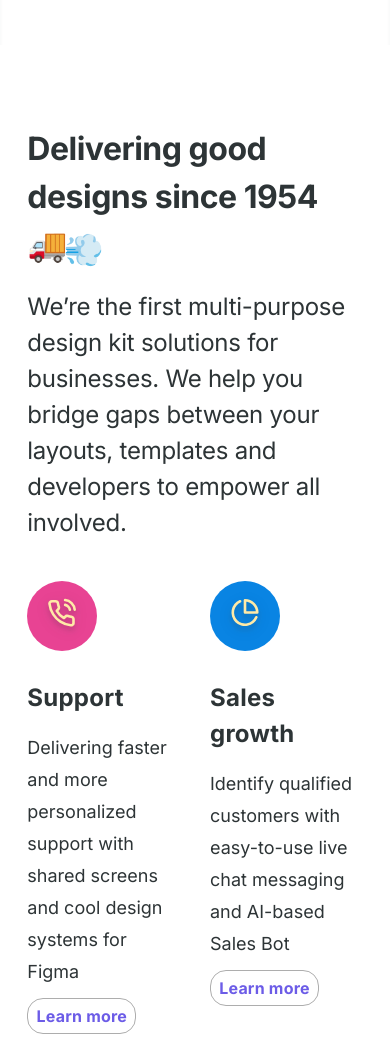
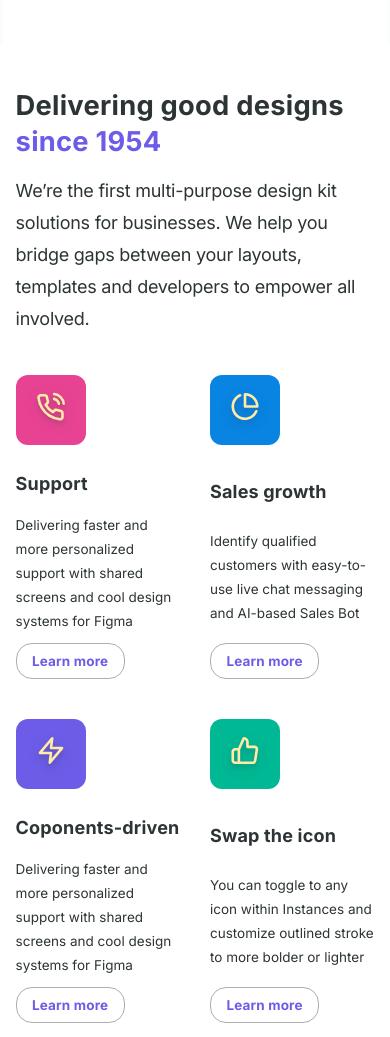
Before and after one commit to nikita-shpikin/grid_layout, a plain HTML site: page index.html in a window 390 px wide. Shown: the part 1055-2092 px from the top of the page. Drawn offline with Linux system fonts and the light colour scheme.

Commit message:
адаптировал блок designs

```diff
--- a/index.html
+++ b/index.html
@@ -193,8 +193,11 @@
 			<section>
 				<div class="container designs">
 					<h3 class="designs__title">
-						Delivering good designs since 1954
-						<span> &#128666; </span>&#128168;
+						Delivering good designs
+						<span class="designs__highlight">since 1954</span>
+						<span class="designs__emoji"
+							><span> &#128666; </span>&#128168;</span
+						>
 					</h3>
 					<p class="designs__text">
 						We’re the first multi-purpose design kit solutions for businesses.
--- a/style.css
+++ b/style.css
@@ -386,26 +386,21 @@ body * {
 }
 
 .designs {
-	padding: 80px 7%;
+	padding: 5.7vw 9.6vw;
 }
 
 .designs__title {
 	font-weight: 700;
-	font-size: 32px;
+	font-size: clamp(24px, 7vw, 32px);
 	line-height: 48px;
 	letter-spacing: -0.5px;
 	color: var(--mainColorText);
 }
 
-.designs__title span {
-	margin-right: -10px;
-	vertical-align: text-bottom;
-}
-
 .designs__text {
 	margin-top: 15px;
 	font-weight: 400;
-	font-size: 24px;
+	font-size: clamp(18px, 3vw, 24px);
 	line-height: 36px;
 	letter-spacing: -0.25px;
 	color: var(--mainColorText);
@@ -421,6 +416,8 @@ body * {
 
 .designs__item {
 	color: var(--mainColorText);
+	display: grid;
+	place-content: space-between;
 }
 
 .designs__item img {
@@ -449,7 +446,7 @@ body * {
 .designs__item h4 {
 	margin-top: 25px;
 	font-weight: 700;
-	font-size: 24px;
+	font-size: clamp(18px, 3vw, 24px);
 	line-height: 36px;
 	letter-spacing: 0.25px;
 }
@@ -457,15 +454,27 @@ body * {
 .designs__item p {
 	margin-top: 16px;
 	font-weight: 400;
-	font-size: 18px;
+	font-size: clamp(13.5px, 3vw, 18px);
 	line-height: 32px;
 }
 
 .designs__item a {
 	margin-top: 10px;
 	border-radius: 16px;
-	width: clamp(109px, 9vw, 146px);
+	width: clamp(109px, 14vw, 146px);
 	height: clamp(36px, 4vw, 48px);
+	font-size: clamp(13.5px, 2vw, 18px);
+	line-height: 32px;
+	letter-spacing: 0.2px;
+}
+
+.designs__highlight {
+	vertical-align: inherit;
+}
+
+.designs__emoji span {
+	margin-right: -10px;
+	vertical-align: text-bottom;
 }
 
 @media screen and (max-width: 1064px) {
@@ -559,11 +568,19 @@ body * {
 			'. btn book girl girl window'
 			'. . . . . .';
 	}
+
+	.designs {
+		padding: 11vw 4vw;
+	}
 }
 
 @media screen and (max-width: 768px) {
 	.combine__title {
 		white-space: normal;
+	}
+
+	.designs__emoji {
+		display: none;
 	}
 }
 
@@ -750,6 +767,37 @@ body * {
 		letter-spacing: -0.481886px;
 		text-shadow: none;
 	}
+
+	.designs__title {
+		line-height: 36px;
+		letter-spacing: 0.25px;
+	}
+
+	.designs__text {
+		line-height: 32px;
+	}
+
+	.designs__highlight {
+		color: var(--colorActive);
+	}
+
+	.designs__item img {
+		border-radius: 12px;
+	}
+
+	.designs__item h4 {
+		line-height: 27px;
+		letter-spacing: 0.1875px;
+	}
+
+	.designs__item p {
+		line-height: 24px;
+	}
+
+	.designs__item a {
+		line-height: 24px;
+		letter-spacing: 0.15px;
+	}
 }
 
 @keyframes burgerShow {
```
